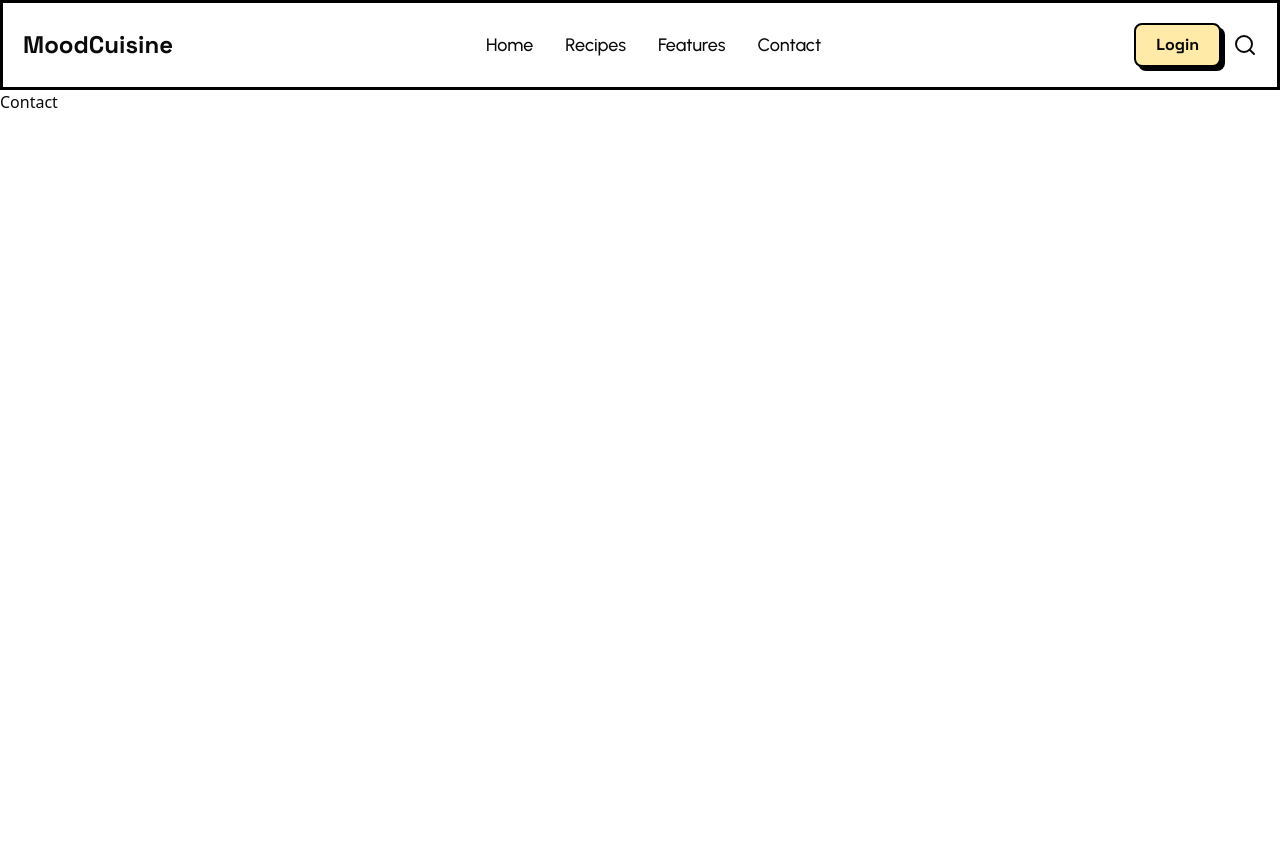
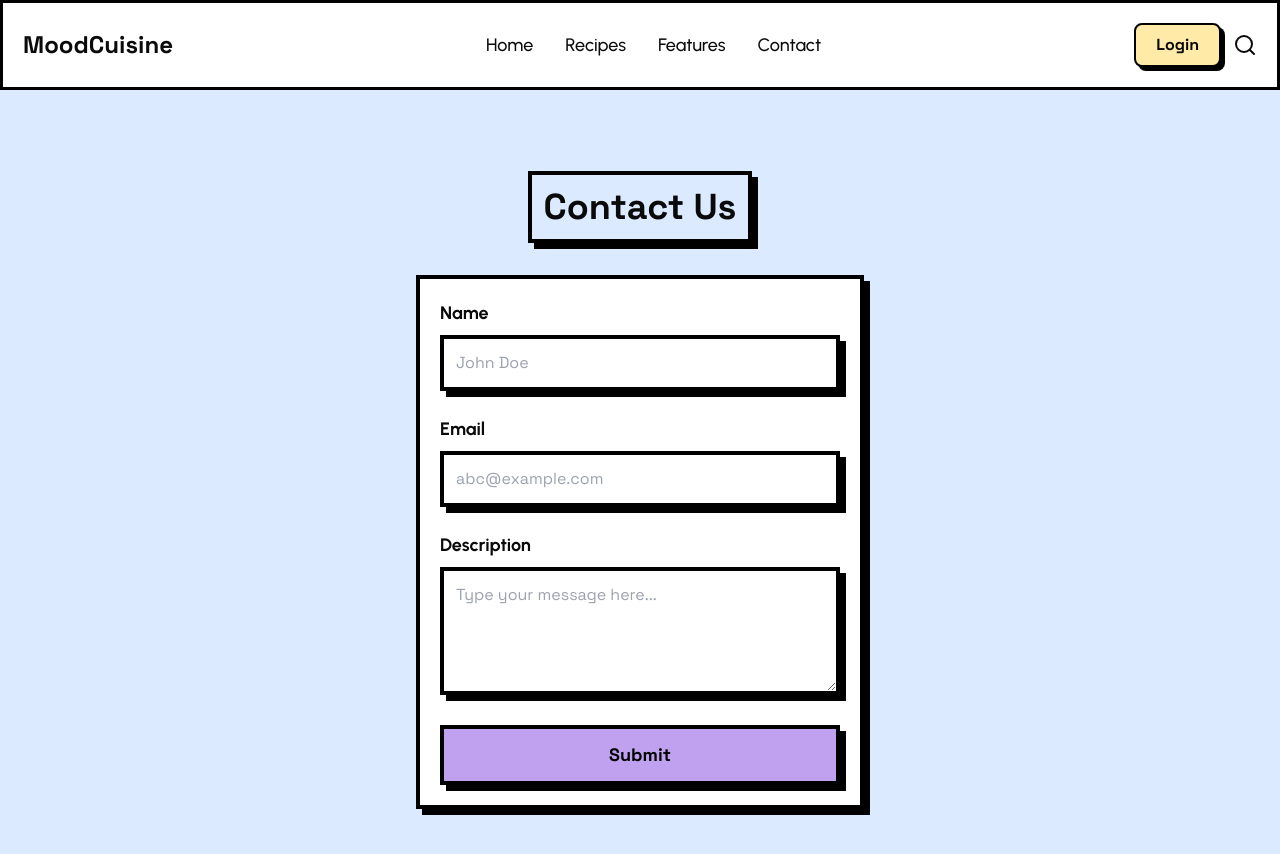
Before and after one commit to SajjanKarn/Mood-Cuisine, a Next.js app: page /contact in a window 1280 px wide. Shown: the top 854 px of the page. Before the commit the page ends 800 px from the top, so only its background shows below. Built offline with nearby package versions, Linux system fonts and the light colour scheme.

Commit message:
feat: add contact page

```diff
--- a/src/app/Navbar.tsx
+++ b/src/app/Navbar.tsx
@@ -56,8 +56,8 @@ const Navbar = () => {
                 {/* navbar links */}
                 <ul className="flex flex-col items-start gap-3 mt-5 font-urbanist font-semibold">
                   {links.map((link) => (
-                    <li key={link.href}>
-                      <SheetClose asChild>
+                    <li key={link.href} className="w-full text-left">
+                      <SheetClose asChild className="block">
                         <Link href={link.href} className="hover:underline">
                           {link.label}
                         </Link>
--- a/src/app/contact/page.tsx
+++ b/src/app/contact/page.tsx
@@ -1,4 +1,93 @@
+"use client";
+import { useState } from "react";
+
 const Contact = () => {
-  return <div>Contact</div>;
+  const [form, setForm] = useState({ name: "", email: "", description: "" });
+
+  const handleChange = (
+    e: React.ChangeEvent<HTMLInputElement | HTMLTextAreaElement>
+  ) => {
+    setForm({ ...form, [e.target.name]: e.target.value });
+  };
+
+  const handleSubmit = (e: React.FormEvent) => {
+    e.preventDefault();
+    alert("Form submitted!");
+    // Add form submission logic here
+  };
+
+  return (
+    <div className="h-screen flex flex-col items-center justify-center bg-blue-100 p-5">
+      <h1 className="text-4xl font-bold font-space text-center neubrutalism-border neubrutalism-shadow p-3 mb-8">
+        Contact Us
+      </h1>
+      <form
+        onSubmit={handleSubmit}
+        className="w-full max-w-md p-5 bg-white neubrutalism-border neubrutalism-shadow"
+      >
+        <div className="mb-6">
+          <label
+            className="block text-lg font-urbanist font-bold mb-2"
+            htmlFor="name"
+          >
+            Name
+          </label>
+          <input
+            type="text"
+            id="name"
+            name="name"
+            value={form.name}
+            placeholder="John Doe"
+            onChange={handleChange}
+            className="w-full p-3 font-space neubrutalism-border neubrutalism-shadow focus:outline-none focus:neubrutalism-hover"
+            required
+          />
+        </div>
+        <div className="mb-6">
+          <label
+            className="block text-lg font-urbanist font-bold mb-2"
+            htmlFor="email"
+          >
+            Email
+          </label>
+          <input
+            type="email"
+            id="email"
+            name="email"
+            value={form.email}
+            placeholder="abc@example.com"
+            onChange={handleChange}
+            className="w-full p-3 font-space neubrutalism-border neubrutalism-shadow focus:outline-none focus:neubrutalism-hover"
+            required
+          />
+        </div>
+        <div className="mb-6">
+          <label
+            className="block text-lg font-urbanist font-bold mb-2"
+            htmlFor="description"
+          >
+            Description
+          </label>
+          <textarea
+            id="description"
+            name="description"
+            value={form.description}
+            placeholder="Type your message here..."
+            onChange={handleChange}
+            rows={4}
+            className="w-full p-3 font-space neubrutalism-border neubrutalism-shadow focus:outline-none focus:neubrutalism-hover"
+            required
+          />
+        </div>
+        <button
+          type="submit"
+          className="w-full py-3 text-lg font-space font-bold text-black bg-customPrimary neubrutalism-border neubrutalism-shadow hover:bg-gray-800 hover:text-white"
+        >
+          Submit
+        </button>
+      </form>
+    </div>
+  );
 };
+
 export default Contact;
```
